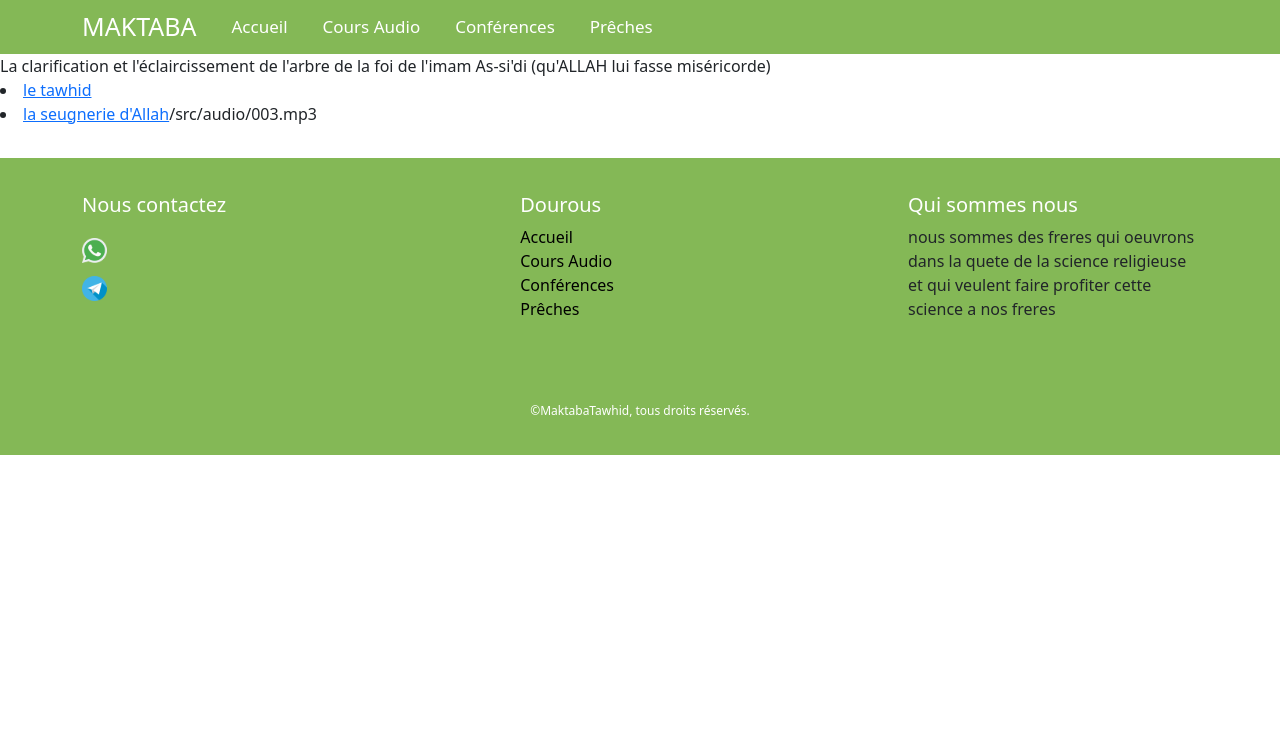
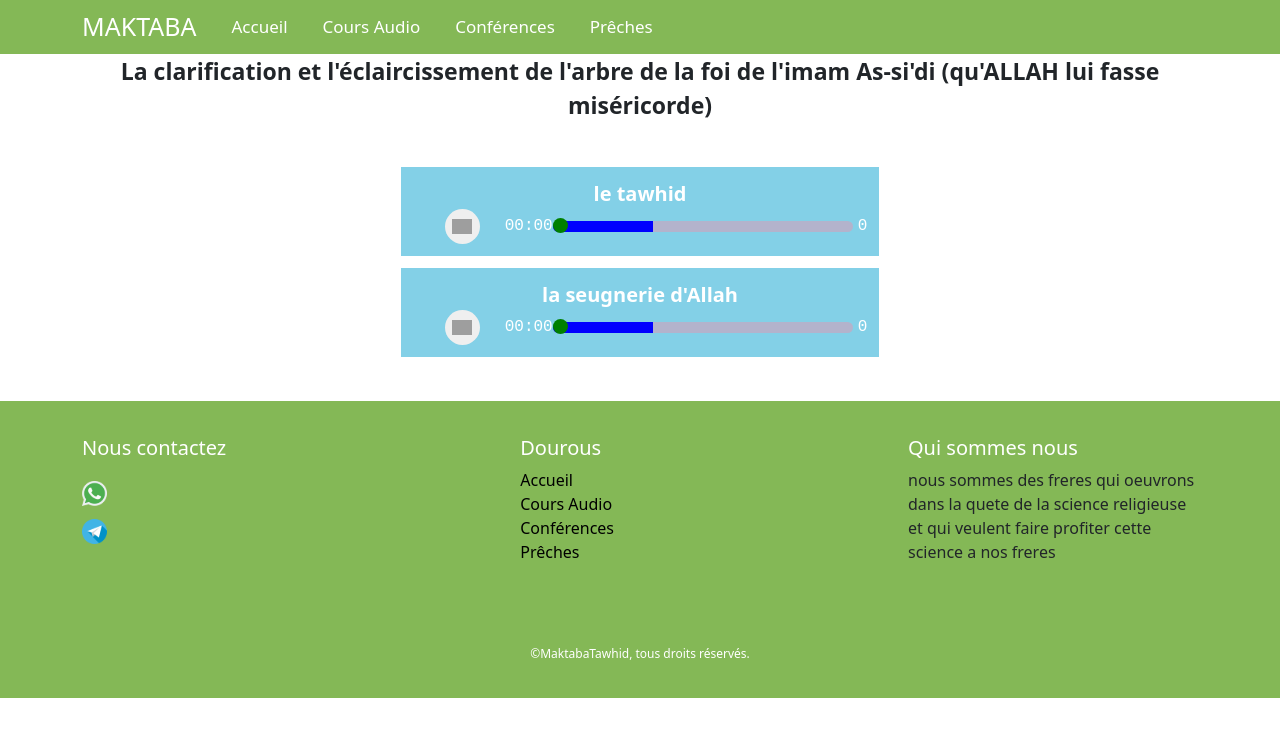
Before and after one commit to abouzeyd/maktaba, a React (Create React App) app: page /allcourt/1co in a window 1280 px wide. Shown: the top 736 px of the page. Built offline with nearby package versions, Linux system fonts and the light colour scheme; grey boxes are pictures that could not be loaded.

Commit message:
feat:router

```diff
--- a/src/routes/Router.js
+++ b/src/routes/Router.js
@@ -8,7 +8,7 @@ import Conferences from '../screens/conferences/Conferences';
 import Login from '../screens/Login';
 import Audio from '../screens/audioPlayer/AudioPlayer';
 
-const Rout = ({ dourous, conference, preche }) => {
+const Rout = ({ dourous, conference, preche, handlePlaying, playing }) => {
   return (
     <div>
       <Routes>
@@ -28,7 +28,7 @@ const Rout = ({ dourous, conference, preche }) => {
         <Route path="/login" element={<Login />} />
         {/* <Route path="/userslist" element={UsersList} /> */}
         <Route path="/allcourt/:id/" element={<Allcourt dourous={dourous} />} />
-        <Route path="/audio" element={<Audio dourous={dourous} />} />
+        <Route path="/audio" element={<Audio />} />
       </Routes>
     </div>
   );
--- a/src/screens/allcourt/Allcourt.css
+++ b/src/screens/allcourt/Allcourt.css
@@ -0,0 +1,171 @@
+.audio__player {
+  --primary: rgb(10, 202, 97);
+  --secondary: white;
+  display: flex;
+  align-items: center;
+  flex-direction: column;
+  /* width: 700px; */
+  /* background-color: black; */
+  width: 600px;
+  margin: 20px auto;
+  padding: 12px;
+}
+@media screen and (width: 800px) {
+  .audio__player {
+    width: 100px;
+    margin: auto;
+  }
+}
+.audio__allcourt {
+  display: flex;
+  align-items: center;
+}
+.sound__title {
+  color: white;
+  text-align: center;
+  font-size: 20px;
+  font-weight: bold;
+}
+.sound {
+  display: flex;
+  margin-top: 12px;
+  background-color: rgb(131, 208, 231);
+  padding: 12px;
+  align-items: center;
+  flex-direction: column;
+}
+.forward__back__ward {
+  border: none;
+  background: none;
+  display: flex;
+  align-items: center;
+}
+.forward__back__ward:hover {
+  color: var(--primary);
+}
+.play__pause {
+  /* background-color: var(--primary); */
+  border: none;
+  border-radius: 50%;
+  width: 35px;
+  height: 35px;
+  font-size: 17px;
+  color: var(--secondary);
+  display: flex;
+  justify-content: center;
+  align-items: center;
+  margin-left: 32px;
+}
+
+.current__time,
+.duration {
+  font-family: monospace;
+  font-size: 16px;
+  color: white;
+}
+.current__time {
+  margin-left: 25px;
+}
+.duration {
+  margin-left: 5px;
+}
+.progress__bar {
+  --bar-bg: rgb(179, 179, 204);
+  --seek-before-width: 100px;
+  --seek-before-color: blue;
+  --knobby: green;
+  --selectedknobby: rgb(124, 238, 124);
+  appearance: none;
+  background: var(--bar-bg);
+  border-radius: 10px;
+  position: relative;
+  width: 100%;
+  height: 11px;
+  outline: none;
+}
+
+/* progress bar  safari*/
+
+.progress__bar::webkit-slider-runnable-track {
+  background: var(--bar-bg);
+  border-radius: 0;
+  position: relative;
+  width: 100%;
+  height: 11px;
+  outline: none;
+}
+
+/* progress bar firefox */
+
+.progress__bar::moz-range-track {
+  background: var(--bar-bg);
+  border-radius: 10px;
+  position: relative;
+  width: 100%;
+  height: 11px;
+  outline: none;
+}
+.progress__bar::-moz-focus-outer {
+  border: 0px;
+}
+/* progress__bar chrome and safari */
+
+.progress__bar::before {
+  content: '';
+  height: 11px;
+  width: var(--seek-before-width);
+  background-color: var(--seek-before-color);
+  border-top-left-radius: 10px;
+  border-bottom-left-radius: 10px;
+  position: absolute;
+  top: 0;
+  left: 0;
+  z-index: 2;
+  cursor: pointer;
+}
+/* progress__bar firefox */
+
+.progress__bar::-moz-ranger-progress {
+  background-color: var(--seek-before-color);
+  border-top-left-radius: 10px;
+  border-bottom-left-radius: 10px;
+  height: 11px;
+}
+
+/* knobby chrome and safari */
+
+.progress__bar::-webkit-slider-thumb {
+  -webkit-appearance: none;
+  height: 15px;
+  width: 15px;
+  border-radius: 50%;
+  border: none;
+  background-color: var(--knobby);
+  cursor: pointer;
+  position: relative;
+  margin: -2px 0 0 0;
+  z-index: 3;
+  box-sizing: border-box;
+}
+
+.progress__bar:active::-webkit-slider-thumb {
+  transform: scale(1.2);
+  background: var(--selectedknobby);
+}
+
+.progress__bar::-moz-range-thumb {
+  height: 15px;
+  width: 15px;
+  border-radius: 50%;
+  border: transparent;
+  background-color: var(--knobby);
+  cursor: pointer;
+  position: relative;
+  z-index: 3;
+  box-sizing: border-box;
+}
+
+.progress__bar:active::-moz-range-thumb {
+  transform: scale(1.2);
+  background: var(--selecte);
+}
--- a/src/screens/allcourt/Allcourt.jsx
+++ b/src/screens/allcourt/Allcourt.jsx
@@ -1,20 +1,115 @@
-import React from 'react';
-import { useParams, Link } from 'react-router-dom';
+import React, { useState, useRef } from 'react';
+import './Allcourt.css';
+import { useParams } from 'react-router-dom';
+import play from '../../assets/play-circle-solid.svg';
+import pause from '../../assets/pause-circle-solid.svg';
 
 const Allcourt = ({ dourous }) => {
+  const [isplaying, setIsPlaying] = useState(false);
+  const [duration, setDuration] = useState(0);
+  const [currentTime, setCurrentTime] = useState(0);
+
+  // reference il refer notre composant audio
+  const audioPlayer = useRef();
+  const progressBar = useRef();
+  const animationRef = useRef();
+
+  const onLoadedMetadata = () => {
+    const seconde = Math.floor(audioPlayer.current.duration);
+    setDuration(seconde);
+    progressBar.current.max = seconde;
+  };
+
+  const calculate = (sec) => {
+    const hours = Math.floor(sec / 3600) % 60;
+    let minute = Math.floor(sec / 60) % 60;
+    let seconde = Math.floor(sec % 60);
+    return [hours, minute, seconde]
+      .map((item) => (item < 10 ? `0${item}` : `${item}`))
+      .filter((item, index) => item !== '00' || index > 0)
+      .join(':');
+  };
+
+  const togglePlayPause = () => {
+    const prevValue = isplaying;
+    setIsPlaying(!prevValue);
+    if (!prevValue) {
+      audioPlayer.current.play();
+
+      animationRef.current = requestAnimationFrame(whilePlaying);
+    } else {
+      audioPlayer.current.pause();
+      cancelAnimationFrame(animationRef.current);
+    }
+  };
+  // console.log(audioPlayer.current.currentTime);
+
+  const whilePlaying = () => {
+    progressBar.current.value = audioPlayer.current.currentTime;
+    progressBar.current.style.setProperty(
+      '--seek-before-width',
+      `${(progressBar.current.value / duration) * 100}%`
+    );
+    setCurrentTime(progressBar.current.value);
+    animationRef.current = requestAnimationFrame(whilePlaying);
+  };
+  const changeRange = () => {
+    audioPlayer.current.currentTime = progressBar.current.value;
+    changePlayerCurrentTime();
+  };
+
+  const changePlayerCurrentTime = () => {
+    audioPlayer.current.currentTime = progressBar.current.value;
+    progressBar.current.style.setProperty(
+      '--seek-before-width',
+      `${(progressBar.current.value / duration) * 100}%`
+    );
+    setCurrentTime(progressBar.current.value);
+  };
   const { id } = useParams();
-
   let idData = dourous.find((x) => x.id === id);
   return (
-    <div>
-      {idData.title}
-      <div>
+    <div className="container">
+      <p style={{ textAlign: 'center', fontSize: 23, fontWeight: 'bold' }}>
+        {idData.title}
+      </p>
+      <div className="audio__player">
         {idData.specifyCourt.map((item) => {
+          console.log(item.id !== id);
           return (
-            <li key={item.id}>
-              <Link to={item.link}>{item.title}</Link>
-              {item.sound}
-            </li>
+            <div key={item.id} className="sound">
+              <div className="sound__title">{item.title}</div>
+              <div className="audio__allcourt">
+                <audio
+                  src={item.sound}
+                  preload="metadata"
+                  autoPlay={false}
+                  onLoadedMetadata={onLoadedMetadata}
+                  ref={audioPlayer}
+                />
+                <button onClick={togglePlayPause} className="play__pause">
+                  {isplaying ? (
+                    <img src={pause} alt="play" width="20px" />
+                  ) : (
+                    <img src={play} alt="play" width="20px" />
+                  )}
+                </button>
+                <div className="current__time">{calculate(currentTime)}</div>
+                <div>
+                  <input
+                    type="range"
+                    className="progress__bar"
+                    defaultValue="0"
+                    ref={progressBar}
+                    onChange={changeRange}
+                    style={{ width: 300 }}
+                  />
+                </div>
+                <div className="duration">
+                  {duration && !isNaN(duration) && calculate(duration)}
+                </div>
+              </div>
+            </div>
           );
         })}
       </div>
```
